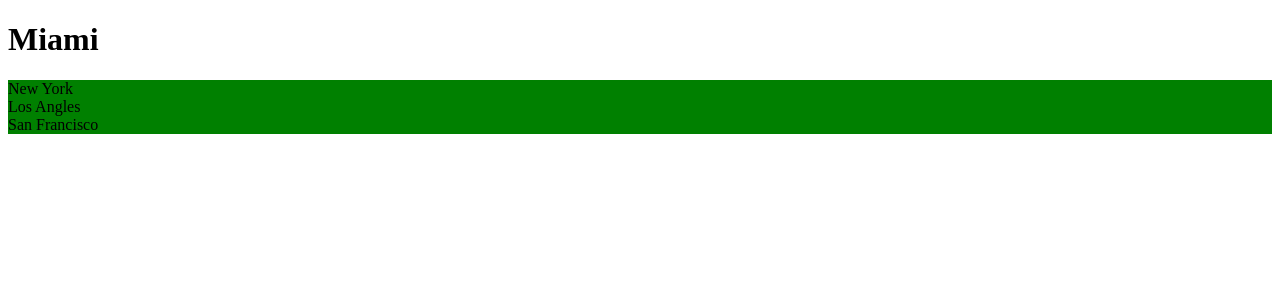
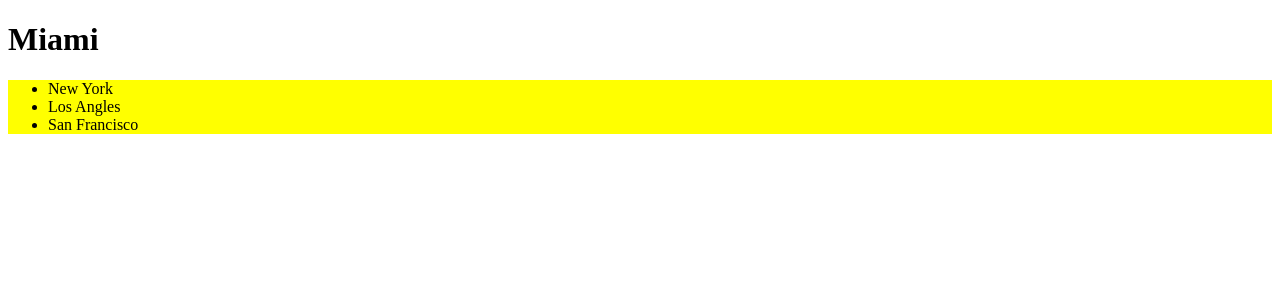
Before and after one commit to sajadsoorni/react-app, a React (Vite) app: page / in a window 1280 px wide. Shown: the top 300 px of the page. Built offline with nearby package versions, Linux system fonts and the light colour scheme.

Commit message:
Inline style practice

```diff
--- a/src/components/ListGroup/ListGroup.tsx
+++ b/src/components/ListGroup/ListGroup.tsx
@@ -1,5 +1,5 @@
 import { useState } from 'react';
-import styles from './ListGroup.module.css';
+import './ListGroup.css';
 
 interface Props {
   items: string[];
@@ -14,7 +14,7 @@ function ListGroup({ items, heading, onSelectItem }: Props) {
     <>
       <h1>{heading}</h1>
       {items.length === 0 && <p>No items found</p>}
-      <ul className={[styles.listGroup, styles.container].join(' ')}>
+      <ul className='list-group' style={{ backgroundColor: 'yellow' }}>
         {items.map((item, index) => (
           <li
             className={
```
Also changed, not shown: src/components/ListGroup/ListGroup.css (renamed from src/components/ListGroup/ListGroup.module.css).
